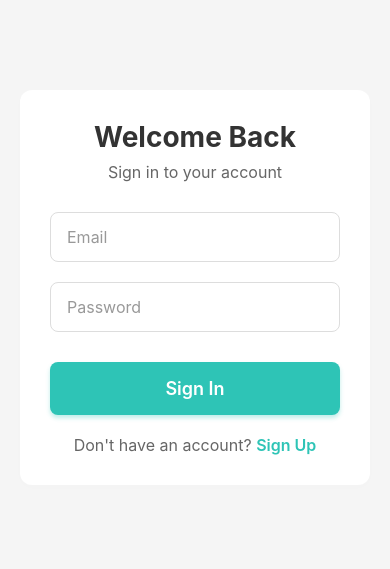
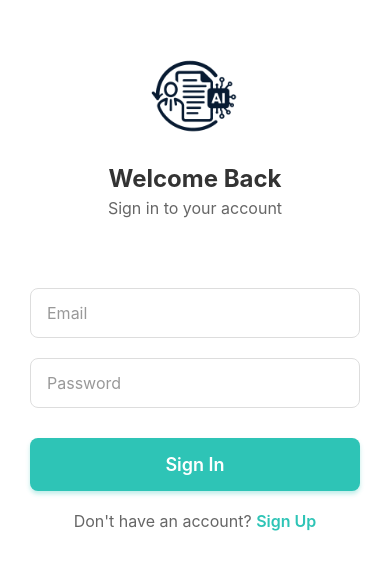
Before and after one commit to keremclp/KimKimeApp, a React Native app: screen /Login in a window 390 px wide. Shown: the part 135-704 px from the top of the page. Built offline with nearby package versions, Linux system fonts and the light colour scheme.

Commit message:
feat: enhance LoginScreen with new layout, logo, and improved styles

```diff
--- a/src/screens/LoginScreen/index.tsx
+++ b/src/screens/LoginScreen/index.tsx
@@ -1,11 +1,24 @@
-import React, { useState } from 'react'
-import { Text, TouchableOpacity, View, TextInput, Alert } from 'react-native'
-import { styles } from './styles'
-// navigation
-import { useNavigation } from '@react-navigation/native'
+import React, { useState } from 'react';
+import {
+  Text,
+  TouchableOpacity,
+  View,
+  TextInput,
+  Alert,
+  Image,
+  KeyboardAvoidingView,
+  ScrollView,
+  Platform,
+} from 'react-native';
+import { styles } from './styles';
+import { useNavigation } from '@react-navigation/native';
+import type { RootStackParamList } from '../../navigation/types';
+import type { NativeStackNavigationProp } from '@react-navigation/native-stack';
+
+type LoginScreenNavigationProp = NativeStackNavigationProp<RootStackParamList>;
 
 const LoginScreen = () => {
-  const navigation = useNavigation();
+  const navigation = useNavigation<LoginScreenNavigationProp>();
   const [email, setEmail] = useState('');
   const [password, setPassword] = useState('');
 
@@ -15,7 +28,8 @@ const LoginScreen = () => {
       return;
     }
 
-    navigation.navigate('Main');
+
+    navigation.navigate('Main', { screen: 'Home' });
 
   };
 
@@ -24,11 +38,27 @@ const LoginScreen = () => {
   };
 
   return (
-    <View style={styles.container}>
-      <View style={styles.formContainer}>
+    <KeyboardAvoidingView
+      style={styles.container}
+      behavior={Platform.OS === 'ios' ? 'padding' : 'height'}
+      keyboardVerticalOffset={Platform.OS === 'ios' ? 0 : 20}
+    >
+      <ScrollView
+        contentContainerStyle={styles.scrollContainer}
+        showsVerticalScrollIndicator={false}
+        keyboardShouldPersistTaps="handled"
+      >
+        <View style={styles.content}>
+          <View style={styles.logoContainer}>
+            <Image
+              source={require('../../assets/images/logo-saydam.png')}
+              style={styles.logo}
+              resizeMode="contain"
+            />
             <Text style={styles.title}>Welcome Back</Text>
             <Text style={styles.subtitle}>Sign in to your account</Text>
-
+          </View>
+          <View style={styles.formContainer}>
             <View style={styles.inputContainer}>
               <TextInput
                 style={styles.input}
@@ -66,7 +96,9 @@ const LoginScreen = () => {
             </View>
           </View>
         </View>
-  )
-}
+      </ScrollView>
+    </KeyboardAvoidingView>
+  );
+};
 
-export default LoginScreen
+export default LoginScreen;
--- a/src/screens/LoginScreen/styles.ts
+++ b/src/screens/LoginScreen/styles.ts
@@ -4,29 +4,41 @@ import { Colors } from '../../constants/Colors'
 export const styles = StyleSheet.create({
     container: {
         flex: 1,
-        backgroundColor: Colors.background,
+        backgroundColor: '#FFFFFF',
+    },
+    scrollContainer: {
+        flexGrow: 1,
         justifyContent: 'center',
         paddingHorizontal: 20,
+        paddingVertical: 20,
+    },
+    content: {
+        alignItems: 'center',
+        justifyContent: 'center',
+        width: '100%',
+        maxWidth: 400,
+        alignSelf: 'center',
+    },
+    logoContainer: {
+        alignItems: 'center',
+        marginBottom: 40,
+    },
+    logo: {
+        width: 100,
+        height: 100,
     },
     formContainer: {
-        backgroundColor: Colors.cardBackground,
-        padding: 30,
-        borderRadius: 12,
-        shadowColor: Colors.shadow,
-        shadowOffset: {
-            width: 0,
-            height: 2,
-        },
-        shadowOpacity: 0.1,
-        shadowRadius: 8,
-        elevation: 5,
+        justifyContent: 'center',
+        width: '100%',
+        paddingHorizontal: 10,
     },
     title: {
-        fontSize: 28,
+        fontSize: 24,
         fontWeight: 'bold',
         color: Colors.textPrimary,
         textAlign: 'center',
-        marginBottom: 8,
+        marginTop: 20,
+        marginBottom: 5,
     },
     subtitle: {
         fontSize: 16,
@@ -46,6 +58,7 @@ export const styles = StyleSheet.create({
         fontSize: 16,
         backgroundColor: Colors.inputBackground,
         color: Colors.textPrimary,
+        width: '100%',
     },
     loginButton: {
         backgroundColor: Colors.primary,
```
Also changed, not shown: src/assets/images/logo-saydam.png (added), src/assets/images/logo.png (added). Lines whose indentation alone changed are shown as unchanged.
